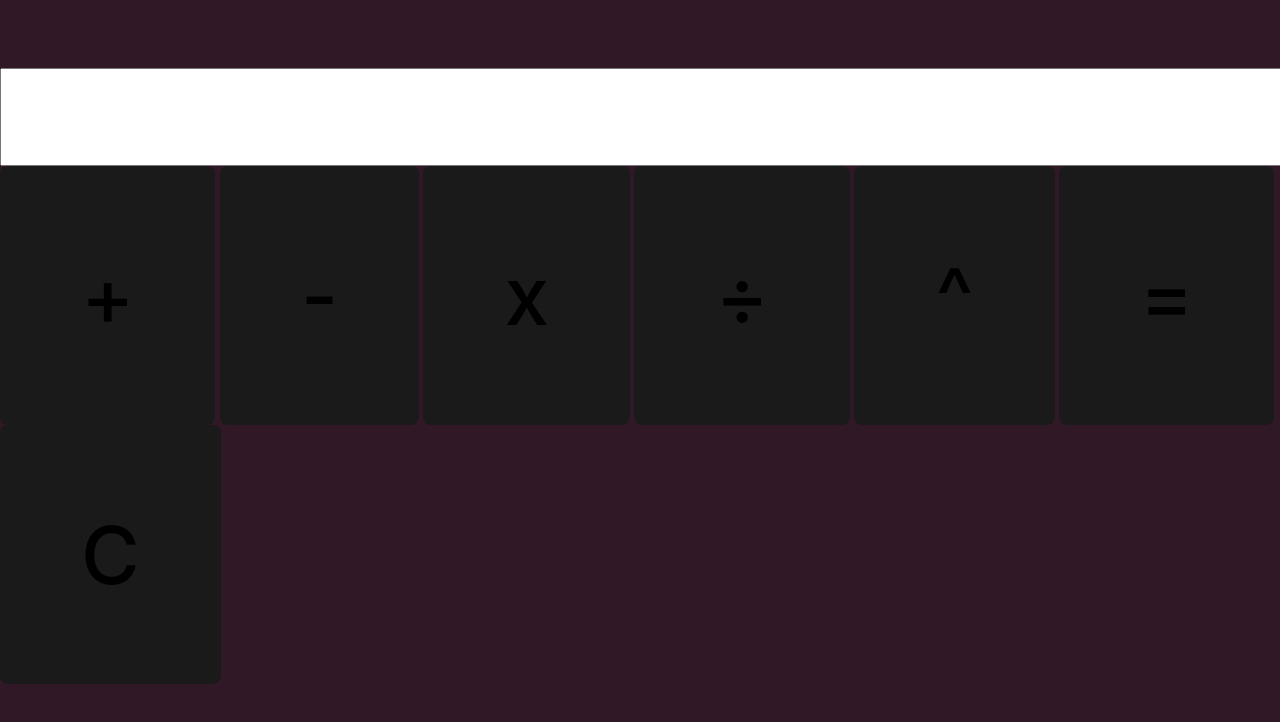
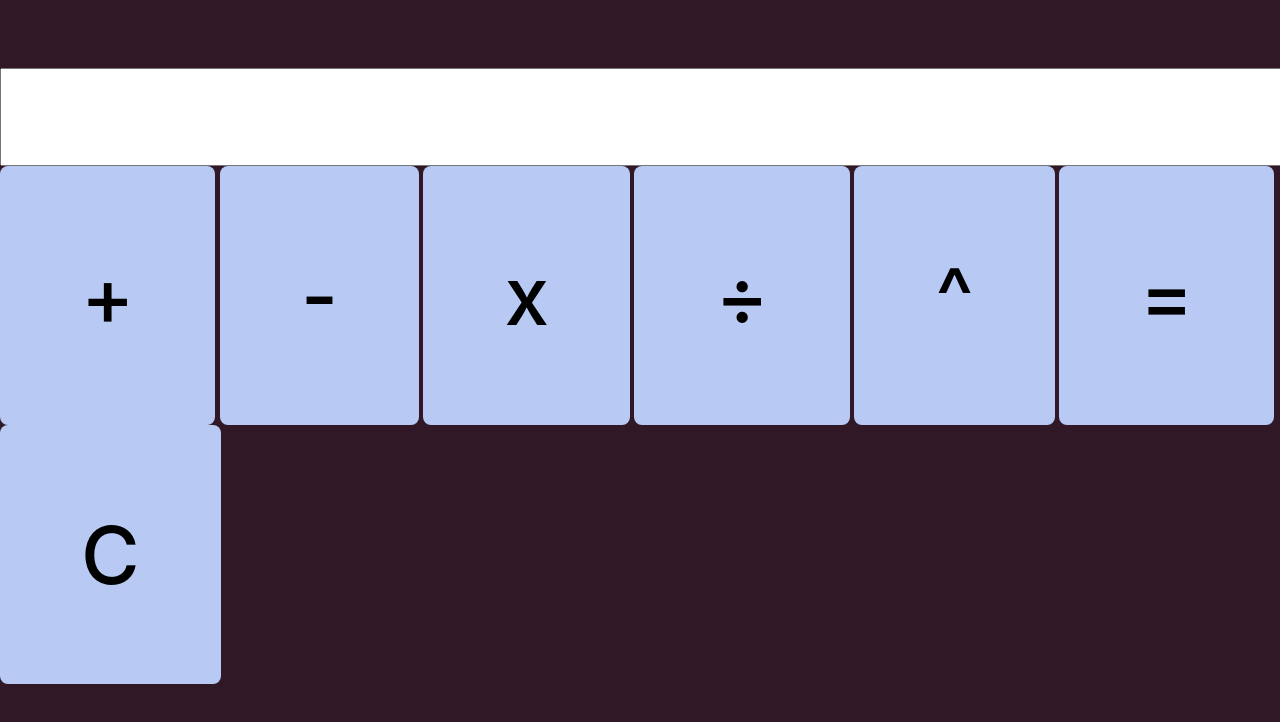
Before and after one commit to staten-island-tech/create-task-Kai-Shleymovich, a plain HTML site: page index.html in a window 1280 px wide. Drawn offline with Linux system fonts and the light colour scheme.

Commit message:
new button

```diff
--- a/style.css
+++ b/style.css
@@ -22,9 +22,10 @@ button {
   font-size: 5em;
   font-weight: 500;
   font-family: inherit;
-  background-color: #1a1a1a;
+  background-color: #b8caf3;
   cursor: pointer;
   transition: border-color 0.25s;
+
 }
 button:hover {
   border-color: #646cff;
```
